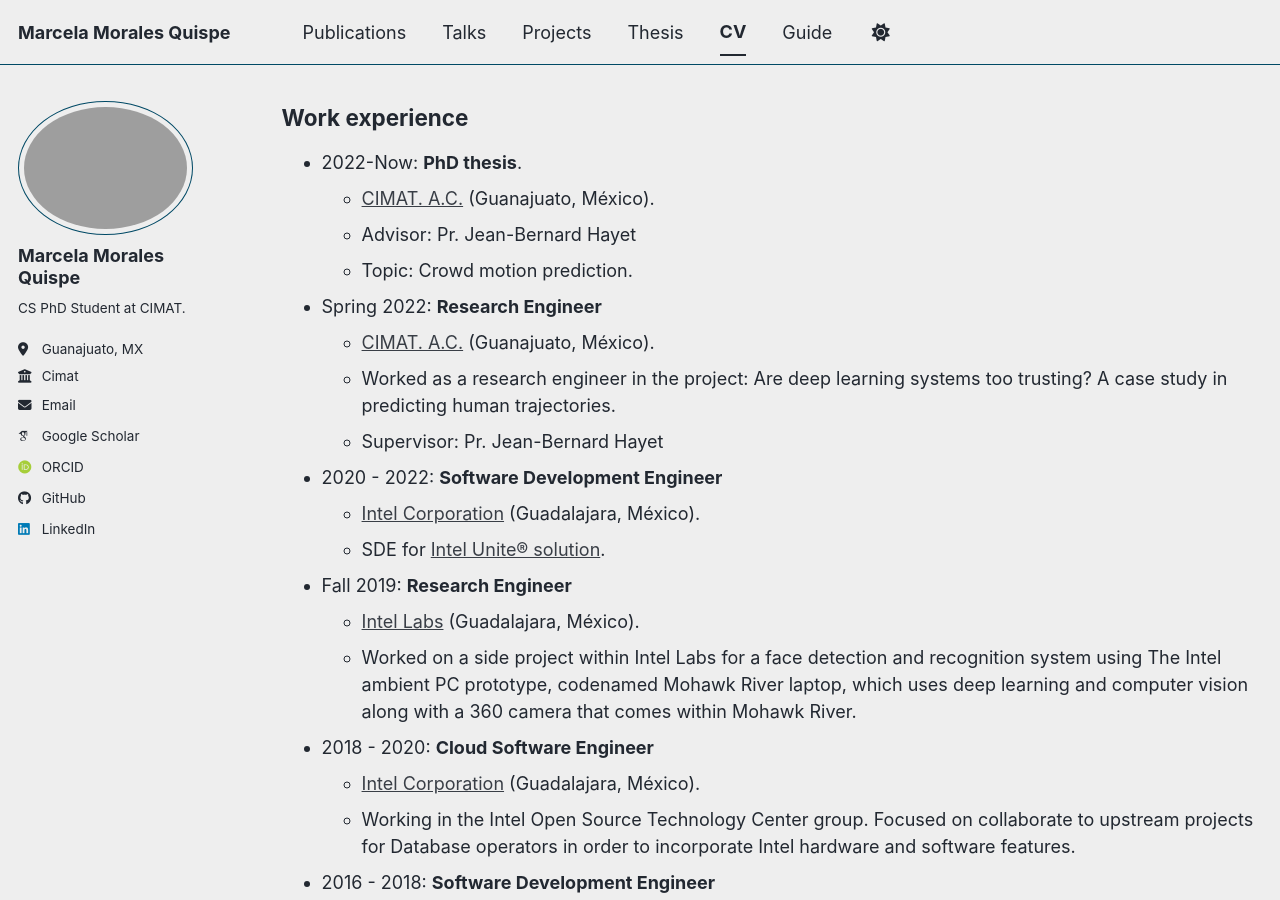
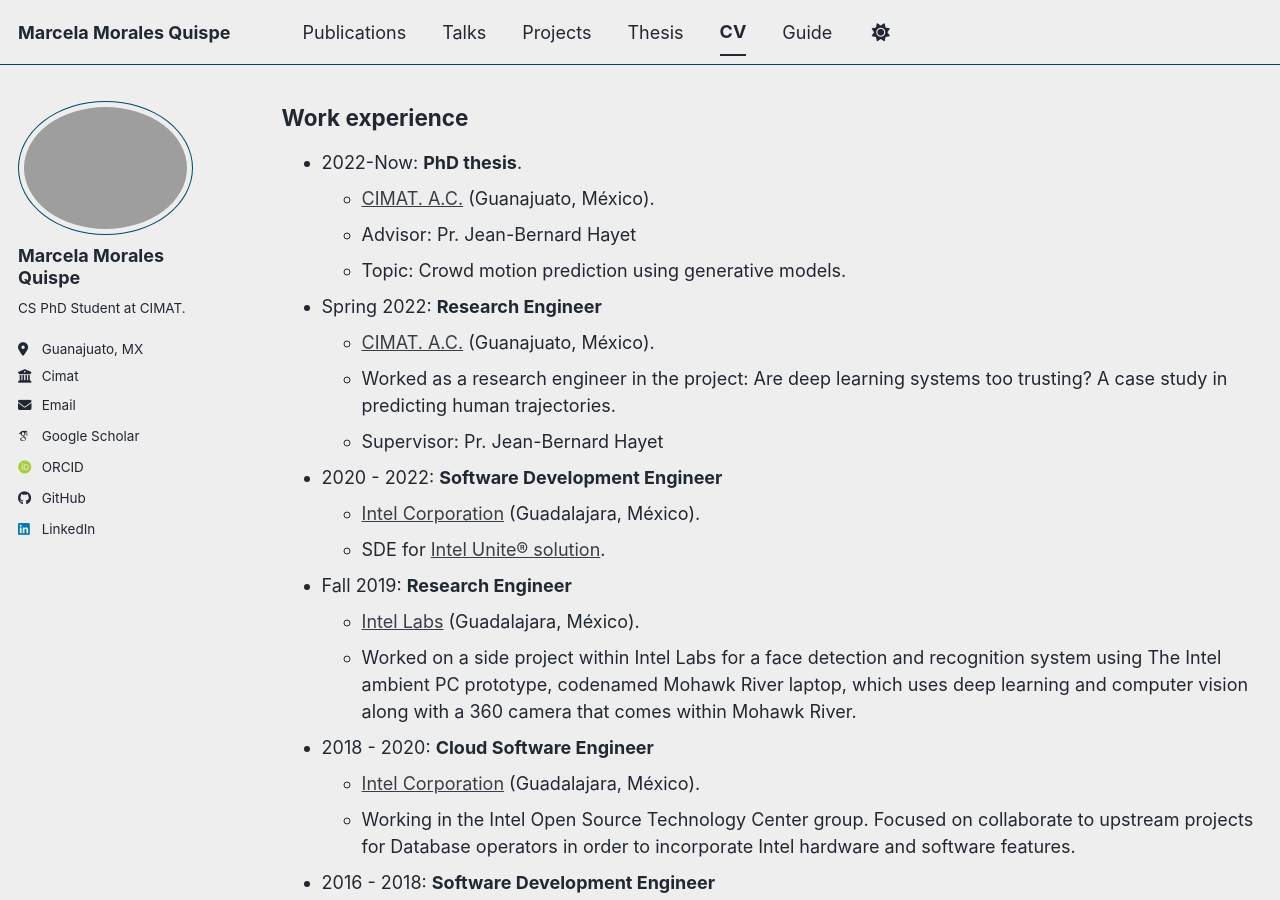
Before and after one commit to marcemq/marcemq.github.io, a Jekyll site: the page built from _pages/cv.md, in a window 1280 px wide and 900 px high, scrolled down 305 px. Built offline with Jekyll 4.4.1, drawn with Linux system fonts in a browser that asks for light colours; some web fonts are replaced; a script bundle is joined from its source files by our own code; library files that are not in the unit come from our copies.

Commit message:
Update cv.md

```diff
--- a/_pages/cv.md
+++ b/_pages/cv.md
@@ -18,7 +18,7 @@ redirect_from:
 * 2022-Now: **PhD thesis**.
   * [CIMAT. A.C.](https://www.cimat.mx) (Guanajuato, México).
   * Advisor: Pr. Jean-Bernard Hayet
-  * Topic: Crowd motion prediction.
+  * Topic: Crowd motion prediction using generative models.
 
 * Spring 2022: **Research Engineer**
   * [CIMAT. A.C.](https://www.cimat.mx) (Guanajuato, México).
```
